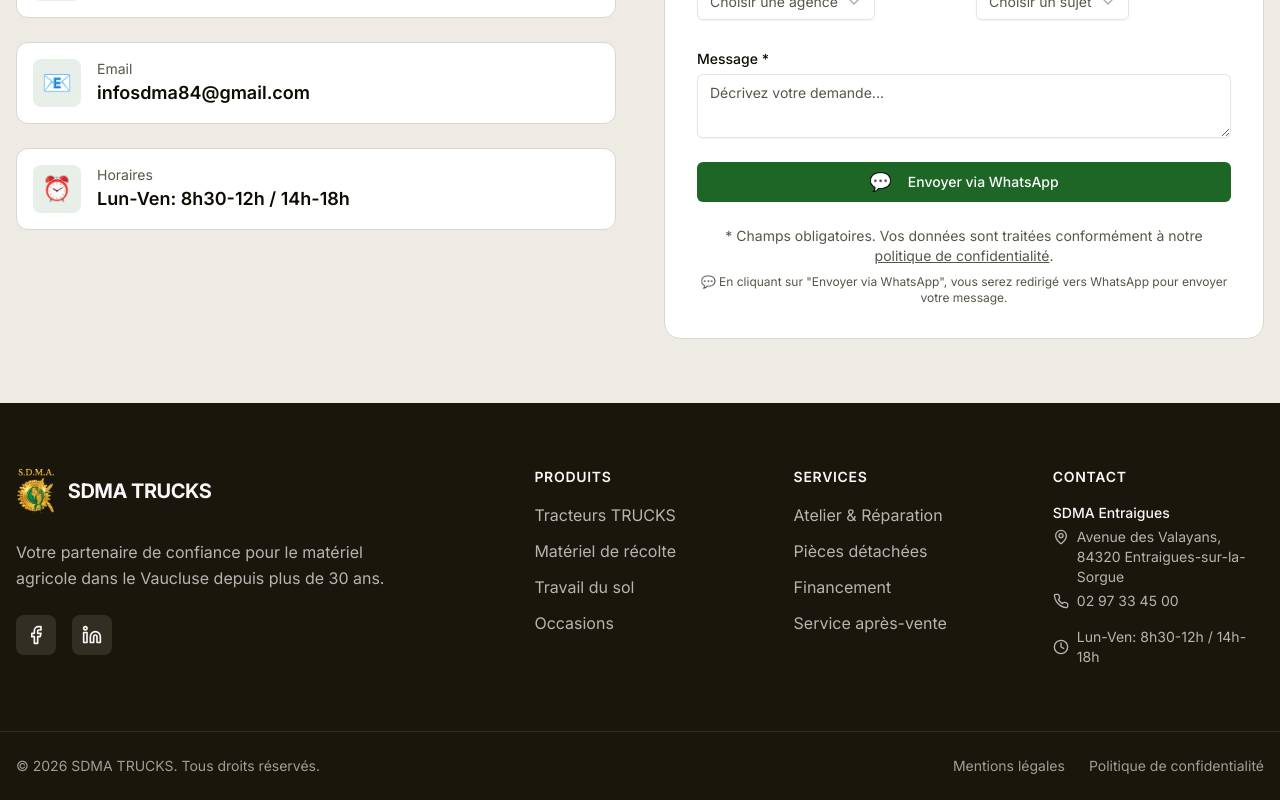
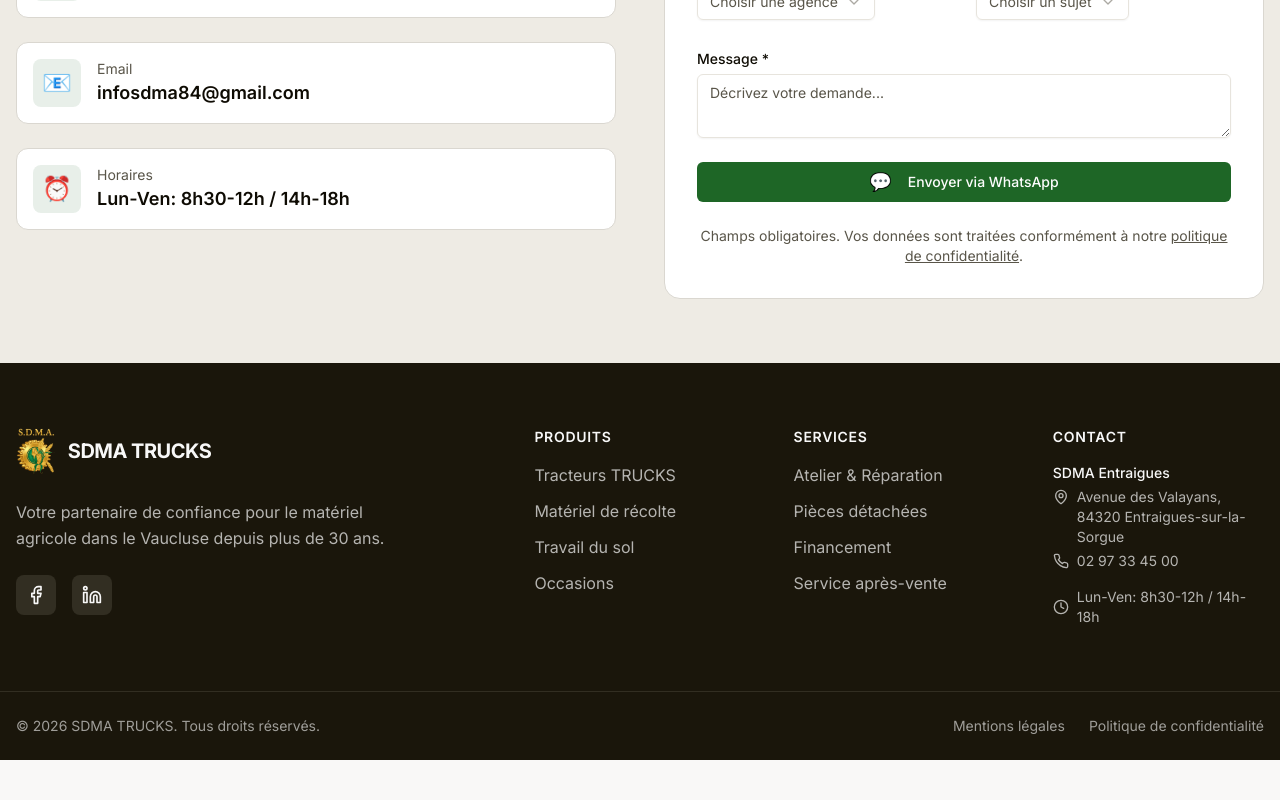
Before and after one commit to bidene/sdma-agri, a Next.js app: page /contact in a window 1280 px wide. Shown: the part 1320-2120 px from the top of the page. After the commit the page ends 2080 px from the top, so only its background shows below. Built offline with nearby package versions, Linux system fonts and the light colour scheme.

Commit message:
Mise à jour du site SDMA-Agri

```diff
--- a/app/contact/page.tsx
+++ b/app/contact/page.tsx
@@ -388,13 +388,10 @@ export default function ContactPage() {
 
                   <div className="space-y-2">
                     <p className="text-sm text-muted-foreground text-center">
-                      * Champs obligatoires. Vos données sont traitées conformément à notre{" "}
+                      Champs obligatoires. Vos données sont traitées conformément à notre{" "}
                       <a href="/politique-confidentialite" className="underline hover:text-foreground">
                         politique de confidentialité
                       </a>.
-                    </p>
-                    <p className="text-xs text-muted-foreground text-center">
-                      💬 En cliquant sur "Envoyer via WhatsApp", vous serez redirigé vers WhatsApp pour envoyer votre message.
                     </p>
                   </div>
                 </form>
```
